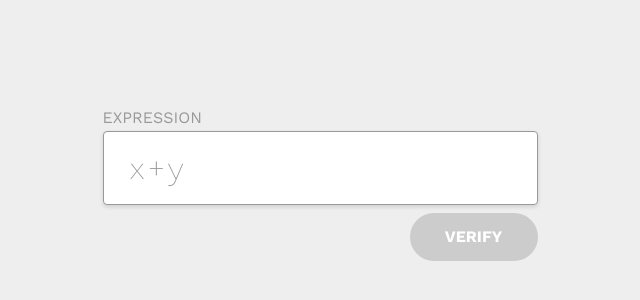
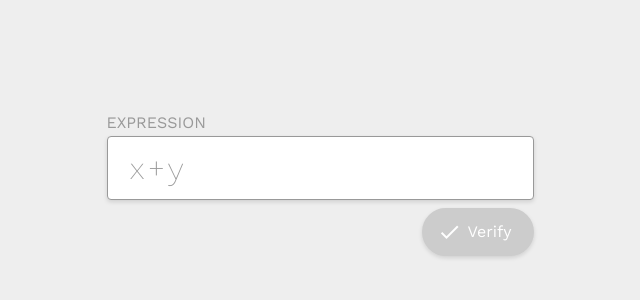
Before and after one commit to semibran/boolean, a plain HTML site: page index.html in a window 1280 px wide. Shown: the part 216-516 px from the top of the page, without its empty margins (320-960 px from the left). Drawn offline with nearby package versions, Linux system fonts and the light colour scheme.

Commit message:
add button icon

```diff
--- a/index.html
+++ b/index.html
@@ -6,15 +6,16 @@
 		<meta name="description" content="boolean expression parser frontend"/>
 		<meta name="author" content="semibran (Brandon Semilla)"/>
 		<meta name="viewport" content="width=device-width,initial-scale=1,user-scalable=0,maximum-scale=1"/>
+		<script defer src="./index.js"></script>
+		<link href="./style.css" rel="stylesheet"/>
 		<link href="https://fonts.googleapis.com/css2?family=Source+Code+Pro:wght@200&family=Work+Sans:wght@400;700&display=swap" rel="stylesheet">
-		<link href="./style.css" rel="stylesheet"/>
-		<script defer src="./index.js"></script>
+		<link href="https://fonts.googleapis.com/icon?family=Material+Icons" rel="stylesheet">
 	</head>
 	<body>
 		<main class="content">
 			<label class="input-label" for="input">Expression</label>
 			<input class="input" id="input" placeholder="x+y"/>
-			<button class="input-button">Verify</button>
+			<button class="input-button"><span class="icon material-icons">done</span>Verify</button>
 		</main>
 	</body>
 </html>
--- a/style.css
+++ b/style.css
@@ -27,10 +27,11 @@ body {
 }
 
 .input {
+	height: 64px;
 	font-family: "Source Code Pro", monospace;
 	font-size: 2em;
 	color: #333;
-	padding: 16px 24px;
+	padding: 16px 20px;
 	margin-bottom: 8px;
 	border: thin solid #999;
 	border-radius: 4px;
@@ -54,19 +55,37 @@ body {
 
 .input:placeholder-shown + .input-button {
 	background: #ccc;
+	pointer-events: none;
+}
+
+.input-button .icon {
+	margin-right: 6px;
 }
 
 .input-button {
-	width: 128px;
+	width: 112px;
 	height: 48px;
+	display: flex;
+	justify-content: center;
+	align-items: center;
 	font-family: "Work Sans";
 	font-size: 1em;
-	font-weight: bold;
-	text-transform: uppercase;
+	color: white;
+	background: #3a6;
+	padding-right: 6px;
 	border: 0;
 	border-radius: 24px;
 	margin-left: auto;
-	background: dodgerblue;
-	color: white;
-	transition: 0.2s background;
+	box-shadow: 0 2px 4px rgba(0, 0, 0, 0.125);
+	transition: 0.15s background;
 }
+
+.input-button:hover {
+	cursor: pointer;
+	background: #295; /* #0e80f7; */
+}
+
+.input-button:focus {
+	outline: 0;
+	border: 2px solid dodgerblue;
+}
```
